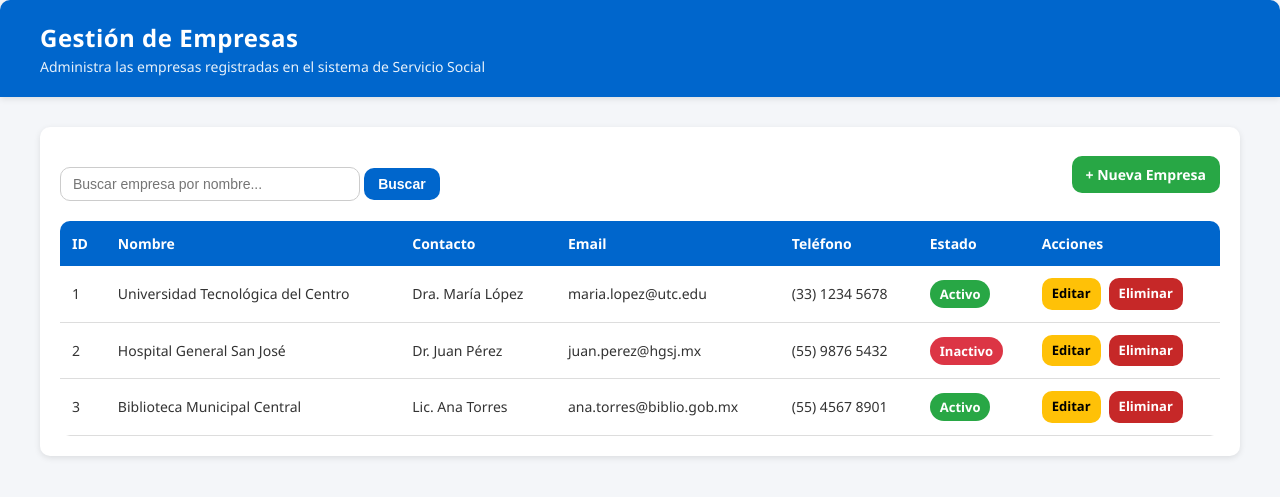
After one commit to hectorgrm/vinculacion, a PHP site: page /serviciosocial/view/empresas/empresa_list.php in a window 1280 px wide. The commit adds this page. Shown: the top 497 px of the page. Run offline with PHP 8.4, Linux system fonts and the light colour scheme.

Commit message:
Empresa SS front end
Empresa front end se muestra como quedaria en vista.
se tiene que hacer la conexion back end

```diff
--- /dev/null
+++ b/serviciosocial/assets/css/empresas/empresaglobalstyles.css
@@ -0,0 +1,345 @@
+/* ===========================
+   GLOBAL STYLES - EMPRESAS (SS)
+   Autor: Hector Ruiz
+   Proyecto: Sistema de Servicio Social
+   =========================== */
+
+:root {
+  --primary: #0066cc;
+  --primary-dark: #004a99;
+  --success: #28a745;
+  --danger: #dc3545;
+  --warning: #ffc107;
+  --gray-light: #f4f6f9;
+  --gray-dark: #333;
+  --white: #fff;
+  --radius: 10px;
+  --shadow: 0 2px 6px rgba(0,0,0,0.1);
+  --transition: 0.25s ease-in-out;
+  --font-main: 'Segoe UI', Tahoma, sans-serif;
+}
+
+/* ====== GENERAL ====== */
+* {
+  box-sizing: border-box;
+  margin: 0;
+  padding: 0;
+}
+
+body {
+  font-family: var(--font-main);
+  background: var(--gray-light);
+  color: var(--gray-dark);
+  line-height: 1.5;
+}
+
+.container {
+  width: 95%;
+  max-width: 1200px;
+  margin: 30px auto;
+  padding: 20px;
+  background: var(--white);
+  border-radius: var(--radius);
+  box-shadow: var(--shadow);
+}
+
+/* ====== HEADER ====== */
+header {
+  background: var(--primary);
+  color: var(--white);
+  padding: 20px 40px;
+  border-radius: var(--radius) var(--radius) 0 0;
+  box-shadow: var(--shadow);
+}
+
+header h1 {
+  font-size: 24px;
+  font-weight: 600;
+  letter-spacing: 0.5px;
+}
+
+header p {
+  font-size: 14px;
+  opacity: 0.9;
+}
+
+/* ====== BUTTONS ====== */
+.btn {
+  display: inline-block;
+  padding: 10px 18px;
+  border-radius: var(--radius);
+  text-decoration: none;
+  font-weight: bold;
+  color: var(--white);
+  cursor: pointer;
+  border: none;
+  transition: var(--transition);
+}
+
+.btn-primary { background: var(--primary); }
+.btn-primary:hover { background: var(--primary-dark); }
+
+.btn-success { background: var(--success); }
+.btn-success:hover { background: #218838; }
+
+.btn-danger { background: var(--danger); }
+.btn-danger:hover { background: #b52a38; }
+
+.btn-warning { background: var(--warning); color: #000; }
+.btn-warning:hover { background: #e0a800; }
+
+.btn-sm {
+  padding: 6px 12px;
+  font-size: 14px;
+}
+
+/* ====== TABLE ====== */
+.table-wrapper {
+  margin-top: 20px;
+  overflow-x: auto;
+}
+
+table {
+  width: 100%;
+  border-collapse: collapse;
+  background: var(--white);
+  border-radius: var(--radius);
+  overflow: hidden;
+}
+
+thead {
+  background: var(--primary);
+  color: var(--white);
+}
+
+thead th {
+  text-align: left;
+  padding: 12px;
+  font-size: 14px;
+}
+
+tbody tr {
+  border-bottom: 1px solid #ddd;
+  transition: var(--transition);
+}
+
+tbody tr:hover {
+  background: #f9f9f9;
+}
+
+tbody td {
+  padding: 12px;
+  font-size: 14px;
+}
+
+/* ====== FORMULARIOS ====== */
+form {
+  margin-top: 20px;
+}
+
+.form-group {
+  margin-bottom: 15px;
+}
+
+label {
+  display: block;
+  font-weight: bold;
+  margin-bottom: 6px;
+}
+
+input[type="text"],
+input[type="email"],
+input[type="tel"],
+textarea,
+select {
+  width: 100%;
+  padding: 10px;
+  border: 1px solid #ccc;
+  border-radius: var(--radius);
+  font-size: 15px;
+  transition: var(--transition);
+}
+
+input:focus,
+textarea:focus,
+select:focus {
+  outline: none;
+  border-color: var(--primary);
+  box-shadow: 0 0 0 2px rgba(0, 102, 204, 0.2);
+}
+
+/* ====== ACTIONS COLUMN ====== */
+.actions {
+  display: flex;
+  gap: 8px;
+}
+
+.actions .btn-sm {
+  font-size: 13px;
+  padding: 6px 10px;
+}
+
+/* ====== STATUS BADGES ====== */
+.badge {
+  padding: 5px 10px;
+  border-radius: 20px;
+  font-size: 13px;
+  font-weight: 600;
+  text-align: center;
+}
+
+.badge-activo {
+  background: var(--success);
+  color: var(--white);
+}
+
+.badge-inactivo {
+  background: var(--danger);
+  color: var(--white);
+}
+
+/* ====== SEARCH BAR ====== */
+.search-bar {
+  display: flex;
+  justify-content: space-between;
+  align-items: center;
+  margin-bottom: 15px;
+}
+
+.search-bar input {
+  width: 300px;
+  padding: 8px 12px;
+  border: 1px solid #ccc;
+  border-radius: var(--radius);
+  font-size: 14px;
+}
+
+.search-bar .btn {
+  font-size: 14px;
+  padding: 8px 14px;
+}
+
+/* ====== RESPONSIVE ====== */
+@media (max-width: 768px) {
+  .container {
+    width: 100%;
+    padding: 10px;
+  }
+
+  header h1 {
+    font-size: 20px;
+  }
+
+  table thead {
+    display: none;
+  }
+
+  table tbody tr {
+    display: block;
+    margin-bottom: 15px;
+    border: 1px solid #ddd;
+    border-radius: var(--radius);
+    padding: 10px;
+  }
+
+  table tbody td {
+    display: flex;
+    justify-content: space-between;
+    padding: 8px 0;
+  }
+
+  table tbody td::before {
+    content: attr(data-label);
+    font-weight: bold;
+    color: var(--primary);
+  }
+}
+
+/* ===================== */
+/* 🔥 MODO ELIMINACIÓN 🔥 */
+/* ===================== */
+
+/* Cambia fondo general */
+body.danger-mode {
+  background: #fff5f5;
+}
+
+/* Encabezado rojo */
+.danger-header {
+  background: #c62828;
+  color: #fff;
+  padding: 20px;
+  text-align: center;
+}
+
+.danger-header h1 {
+  margin: 0;
+  font-size: 2rem;
+}
+
+.danger-header p {
+  margin: 8px 0 0;
+  font-size: 1.1rem;
+  opacity: 0.9;
+}
+
+/* Tarjeta principal en rojo */
+.danger-card {
+  border: 2px solid #c62828;
+  background: #ffebee;
+  padding: 25px;
+  box-shadow: 0 4px 12px rgba(198, 40, 40, 0.3);
+}
+
+/* Etiquetas de alerta */
+.danger-card h2 {
+  color: #b71c1c;
+}
+
+.danger-card p {
+  color: #5a0e0e;
+}
+
+/* Texto del formulario */
+.danger-card label {
+  color: #7f1d1d;
+}
+
+.danger-card .hint {
+  color: #8b0000;
+  font-size: 0.9rem;
+}
+
+/* Campos de texto en rojo */
+.danger-card input[type="text"] {
+  border: 2px solid #c62828;
+  background: #fff;
+  color: #8b0000;
+}
+
+.danger-card input[type="text"]:focus {
+  border-color: #b71c1c;
+  outline: none;
+  box-shadow: 0 0 5px rgba(183, 28, 28, 0.5);
+}
+
+/* Botón eliminar */
+.btn-danger {
+  background: #c62828;
+  color: #fff;
+  border: none;
+}
+
+.btn-danger:hover {
+  background: #b71c1c;
+}
+
+/* Botón cancelar */
+.btn-secondary {
+  background: #e0e0e0;
+  color: #333;
+}
+
+.btn-secondary:hover {
+  background: #bdbdbd;
+}
--- a/serviciosocial/index.php
+++ b/serviciosocial/index.php
@@ -73,7 +73,7 @@ if (!is_array($user) || !in_array(strtolower((string)($user['role'] ?? '')), $al
             </div>
             <div class="card" id="ss_empresas">
                 <h3>Empresas (SS)</h3>
-                <a href="empresa_list.php">Entrar</a>
+                <a href="view/empresas/empresa_list.php">Entrar</a>
             </div>
             <div class="card" id="ss_convenios">
                 <h3>Convenios (SS)</h3>
--- /dev/null
+++ b/serviciosocial/view/empresas/empresa_list.php
@@ -0,0 +1,86 @@
+<!DOCTYPE html>
+<html lang="es">
+<head>
+  <meta charset="UTF-8" />
+  <meta name="viewport" content="width=device-width, initial-scale=1.0" />
+  <title>Gestión de Empresas · Servicio Social</title>
+  <link rel="stylesheet" href="../../assets/css/empresas/empresaglobalstyles.css" />
+</head>
+<body>
+
+  <!-- ===== HEADER ===== -->
+  <header>
+    <h1>Gestión de Empresas</h1>
+    <p>Administra las empresas registradas en el sistema de Servicio Social</p>
+  </header>
+
+  <div class="container">
+
+    <!-- ===== BARRA DE ACCIONES ===== -->
+    <div class="search-bar">
+      <form action="#" method="get">
+        <input type="text" placeholder="Buscar empresa por nombre..." />
+        <button type="submit" class="btn btn-primary">Buscar</button>
+      </form>
+      <a href="empresa_add.html" class="btn btn-success">+ Nueva Empresa</a>
+    </div>
+
+    <!-- ===== TABLA ===== -->
+    <div class="table-wrapper">
+      <table>
+        <thead>
+          <tr>
+            <th>ID</th>
+            <th>Nombre</th>
+            <th>Contacto</th>
+            <th>Email</th>
+            <th>Teléfono</th>
+            <th>Estado</th>
+            <th>Acciones</th>
+          </tr>
+        </thead>
+        <tbody>
+          <tr>
+            <td data-label="ID">1</td>
+            <td data-label="Nombre">Universidad Tecnológica del Centro</td>
+            <td data-label="Contacto">Dra. María López</td>
+            <td data-label="Email">maria.lopez@utc.edu</td>
+            <td data-label="Teléfono">(33) 1234 5678</td>
+            <td data-label="Estado"><span class="badge badge-activo">Activo</span></td>
+            <td data-label="Acciones" class="actions">
+              <a href="empresa_edit.html" class="btn btn-warning btn-sm">Editar</a>
+              <a href="empresa_delete.html" class="btn btn-danger btn-sm">Eliminar</a>
+            </td>
+          </tr>
+          <tr>
+            <td data-label="ID">2</td>
+            <td data-label="Nombre">Hospital General San José</td>
+            <td data-label="Contacto">Dr. Juan Pérez</td>
+            <td data-label="Email">juan.perez@hgsj.mx</td>
+            <td data-label="Teléfono">(55) 9876 5432</td>
+            <td data-label="Estado"><span class="badge badge-inactivo">Inactivo</span></td>
+            <td data-label="Acciones" class="actions">
+              <a href="empresa_edit.html" class="btn btn-warning btn-sm">Editar</a>
+              <a href="empresa_delete.html" class="btn btn-danger btn-sm">Eliminar</a>
+            </td>
+          </tr>
+          <tr>
+            <td data-label="ID">3</td>
+            <td data-label="Nombre">Biblioteca Municipal Central</td>
+            <td data-label="Contacto">Lic. Ana Torres</td>
+            <td data-label="Email">ana.torres@biblio.gob.mx</td>
+            <td data-label="Teléfono">(55) 4567 8901</td>
+            <td data-label="Estado"><span class="badge badge-activo">Activo</span></td>
+            <td data-label="Acciones" class="actions">
+              <a href="empresa_edit.html" class="btn btn-warning btn-sm">Editar</a>
+              <a href="empresa_delete.html" class="btn btn-danger btn-sm">Eliminar</a>
+            </td>
+          </tr>
+        </tbody>
+      </table>
+    </div>
+
+  </div>
+
+</body>
+</html>
```
Also changed, not shown: serviciosocial/view/empresas/empresa_add.php (added, +66 -0 lines), serviciosocial/view/empresas/empresa_delete.php (added, +68 -0 lines), serviciosocial/view/empresas/empresa_edit.php (added, +66 -0 lines), serviciosocial/controller/EmpresaController.php (added), serviciosocial/model/EmpresaModel.php (added), serviciosocial/view/descargasDocumentos.php (deleted), serviciosocial/view/documentosServicioSocial.php (deleted), serviciosocial/view/expedienteServiciosocial.php (deleted), serviciosocial/view/gestionEstudiante.php (deleted), serviciosocial/view/gestionPeriodos.php (deleted), serviciosocial/view/gestionPlazas.php (deleted), serviciosocial/view/reportesSS.php (deleted).
